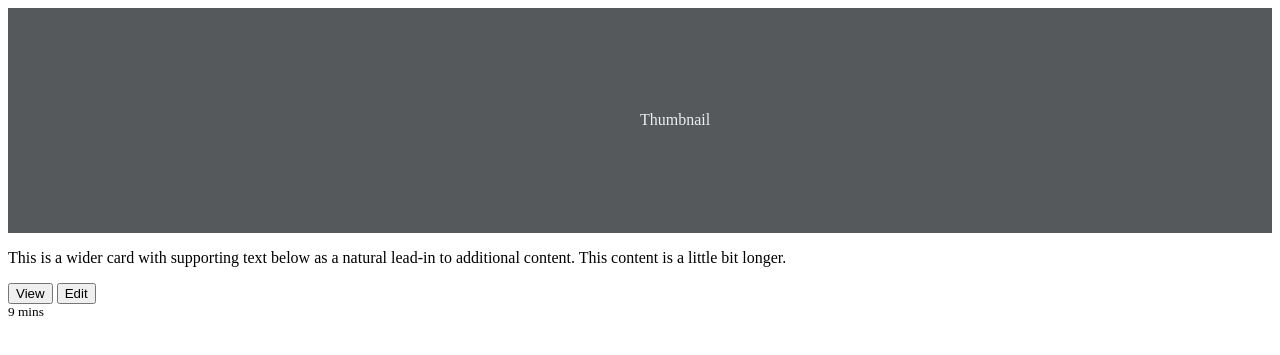
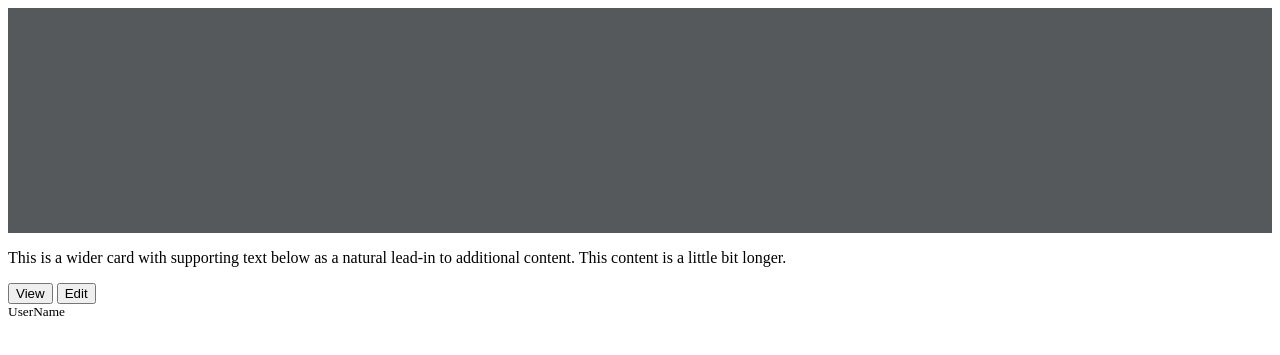
Before and after one commit to M1ho1030/PhotoGallery, a Django app: template photoproject/photo/templates/photos_list.html in a window 1280 px wide. Shown: the top 355 px of the page. Run offline with Django 4.2, Linux system fonts and the light colour scheme; the template is opened without the code that fills it, so the values that code supplies are empty.

Commit message:
photos_list.html_start

```diff
--- a/photoproject/photo/templates/photos_list.html
+++ b/photoproject/photo/templates/photos_list.html
@@ -6,7 +6,10 @@
       <div class="row row-cols-1 row-cols-sm-2 row-cols-md-3 g-3">
         <div class="col">
           <div class="card shadow-sm">
-            <svg class="bd-placeholder-img card-img-top" width="100%" height="225" xmlns="http://www.w3.org/2000/svg" role="img" aria-label="Placeholder: Thumbnail" preserveAspectRatio="xMidYMid slice" focusable="false"><title>Placeholder</title><rect width="100%" height="100%" fill="#55595c"/><text x="50%" y="50%" fill="#eceeef" dy=".3em">Thumbnail</text></svg>
+            <svg class="bd-placeholder-img card-img-top" width="100%" height="225" xmlns="http://www.w3.org/2000/svg" role="img" aria-label="Placeholder: Thumbnail" preserveAspectRatio="xMidYMid slice" focusable="false">
+              <title>Placeholder</title>
+              <rect width="100%" height="100%" fill="#55595c"/>
+              </svg>
 
             <div class="card-body">
               <p class="card-text">This is a wider card with supporting text below as a natural lead-in to additional content. This content is a little bit longer.</p>
@@ -15,7 +18,7 @@
                   <button type="button" class="btn btn-sm btn-outline-secondary">View</button>
                   <button type="button" class="btn btn-sm btn-outline-secondary">Edit</button>
                 </div>
-                <small class="text-muted">9 mins</small>
+                <small class="text-muted">UserName</small>
               </div>
             </div>
           </div>
```
